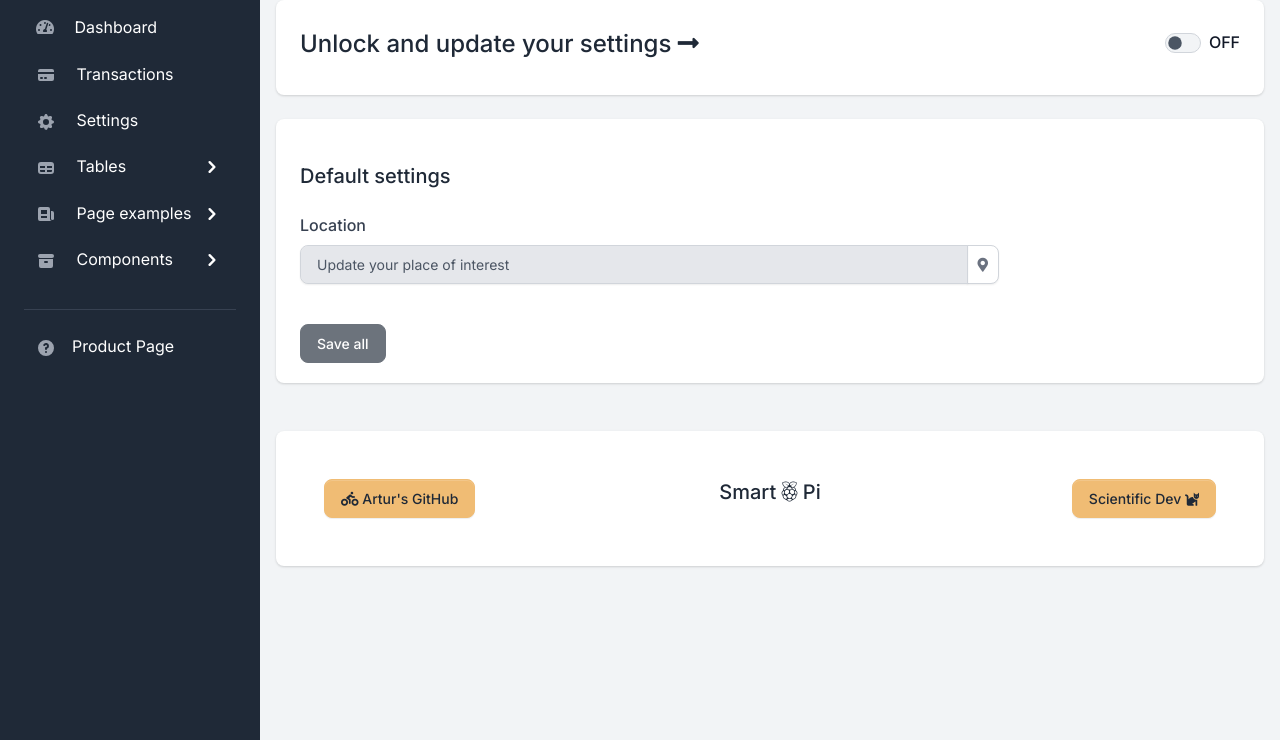
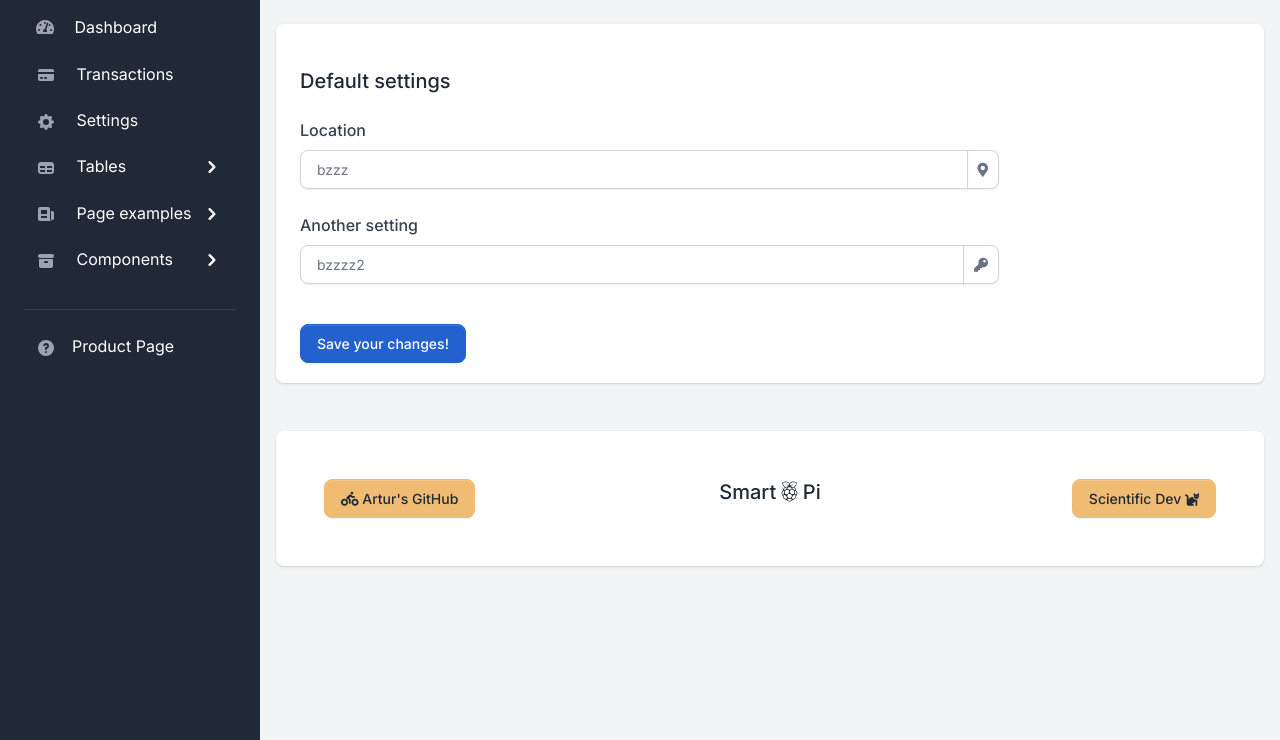
Before and after one commit to zacniewski/SmartPi, a Django app: template apps/templates/home/update-settings.html in a window 1280 px wide. Shown: the part 60-800 px from the top of the page. Run offline with Django 3.2, Linux system fonts and the light colour scheme; the template is opened without the code that fills it, so the values that code supplies are empty; some libraries are stand-ins or nearby versions.

Commit message:
Separate files for displaying settings and updating them

```diff
--- a/apps/home/urls.py
+++ b/apps/home/urls.py
@@ -7,10 +7,9 @@ urlpatterns = [
     # The home page
     path('', views.dashboard, name='home'),
     path('dashboard/', views.dashboard, name='dashboard'),
-    path('settings/', views.settings, name='settings'),
-    path('update-settings/', views.update_settings, name='update_settings'),
+    path('settings', views.settings, name='settings'),
+    path('update-settings', views.update_settings, name='update_settings'),
 
     # Matches any html file
     re_path(r'^.*\.*', views.pages, name='pages'),
-
 ]
--- a/apps/templates/home/update-settings.html
+++ b/apps/templates/home/update-settings.html
@@ -9,7 +9,7 @@
 
     <div class="row">
         <div class="col-12 col-xl-12">
-            <div class="card card-body border-0 shadow mb-4 mb-xl-0">
+            <!--<div class="card card-body border-0 shadow mb-4 mb-xl-0">
                 <ul class="list-group list-group-flush">
                     <li class="list-group-item d-flex align-items-center justify-content-between px-0 border-info">
                         <div>
@@ -18,48 +18,50 @@
                             </h4>
                         </div>
                         <div class="form-check form-switch">
-                            <input class="form-check-input"
-                                   type="checkbox"
-                                   id="user-notification-1"
-                                   onchange="toggle()"
-                            >
-                            <label class="form-check-label" for="user-notification-1">OFF</label>
+                            <button class="btn btn-danger" type="button">Unlock settings!</button>
                         </div>
                     </li>
                 </ul>
-            </div>
+            </div>-->
 
             <div class="card card-body border-0 shadow mt-4 mb-4">
-                <form method="GET" action=".">
+                <form action="{% url 'settings' %}">
                     <h2 class="h5 my-4">Default settings</h2>
                     <div class="row">
                         <div class="col-sm-9 mb-3">
                             <div class="form-group">
                                 <label for="location">Location</label>
+                                <div class="input-group mb-4">
+                                    <input class="form-control"
+                                    id="id_location"
+                                    type="text"
+                                    placeholder="Update your place of interest"
+                                    value="bzzz"
+                                    >
+                                    <span class="input-group-text">
+                                        <i class="fas fa-map-marker-alt"></i>
+                                    </span>
+                                </div>
+                                <label for="location">Another setting</label>
                                 <div class="input-group">
                                     <input class="form-control"
                                     id="id_location"
                                     type="text"
-                                    placeholder="Update your place of interest"
-                                    value="{{ default_location }}"
-                                    disabled>
+                                    value="bzzzz2"
+                                    >
                                     <span class="input-group-text">
-                                        <i class="fas fa-map-marker-alt"></i>
+                                        <i class="fas fa-key"></i>
                                     </span>
                                 </div>
                             </div>
                         </div>
 
                         <div class="mt-3">
-                            <button
-                                    class="btn btn-gray-800 mt-2 animate-up-2"
-                                    type="submit"
-                                    id="save_all_button"
-                                    onclick="save_all()"
-                                    disabled
-                            >
-                                Save all
+                            <button class="btn btn-info mt-2 animate-up-2"
+                                    type="submit">
+                                Save your changes!
                             </button>
+
                         </div>
                     </div>
                 </form>
@@ -71,62 +73,5 @@
 
 <!-- Specific Page JS goes HERE  -->
 {% block javascripts %}
-    <!--
-    <script>
-        function toggle() {
-            let location = document.getElementById('id_location');
-            let check_location_attr = location.hasAttribute('disabled');
-            let on_off = document.getElementsByClassName('form-check-label')[0];
-            let save_button = document.getElementById('save_all_button');
 
-            if (!check_location_attr) {
-                location.setAttribute('disabled', 'True');
-                on_off.innerHTML = 'OFF'
-                save_button.setAttribute('disabled', 'True');
-            }
-            else {
-                location.removeAttribute('disabled');
-                on_off.innerHTML = 'ON'
-                save_button.removeAttribute('disabled');
-            }
-        }
-
-        function save_all() {
-            let location = document.getElementById('id_location');
-            let switcher = document.getElementById('user-notification-1');
-            let save_button = document.getElementById('save_all_button');
-
-            location.setAttribute('disabled', 'True');
-            if (switcher.hasAttribute('checked')) {
-                switcher.removeAttribute('checked');
-            }
-            save_button.setAttribute('disabled', 'True');
-        }
-        */
-        /*document.getElementById('save_all_button').addEventListener('click', function () {
-            const notyf = new Notyf({
-                position: {
-                    x: 'left',
-                    y: 'top',
-                },
-                types: [
-                    {
-                        type: 'info',
-                        background: '#0948B3',
-                        icon: {
-                            className: 'fas fa-info-circle',
-                            tagName: 'span',
-                            color: '#fff'
-                        },
-                        dismissible: false
-                    }
-                ]
-            });
-            notyf.open({
-                type: 'info',
-                message: 'Send us <b>an email</b> to get support'
-            });
-        });
-        */
-    </script>
 {% endblock javascripts %}
```
Also changed, not shown: apps/home/views.py (+5 -12 lines), apps/templates/home/settings.html (+13 -2 lines).
